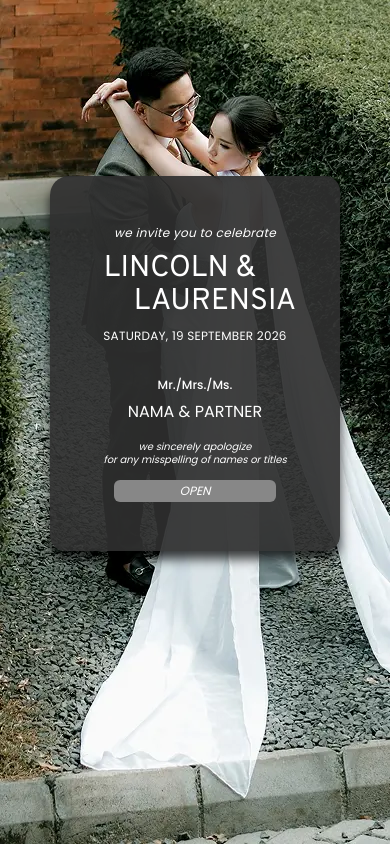
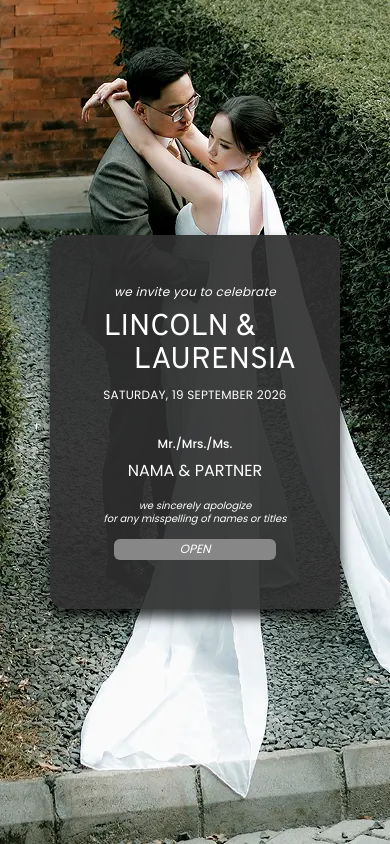
Before and after one commit to Riqzaalfatir/TwinkleBook, a Next.js app: page /preview in a window 390 px wide. Shown: the top 844 px of the page. Built offline with nearby package versions, Linux system fonts and the light colour scheme; grey boxes are pictures that could not be loaded.

Commit message:
update opening

```diff
--- a/src/components/templates/Lincoln-Laurensia/LoadingScreen.tsx
+++ b/src/components/templates/Lincoln-Laurensia/LoadingScreen.tsx
@@ -1,16 +1,29 @@
 "use client";
 
 import { useEffect } from "react";
+import moment from "moment";
 
 type Props = {
   progress: number;
   onDone?: () => void;
+  groomName?: string;
+  brideName?: string;
+  date?: string;
 };
 
-export default function LoadingScreen({ progress, onDone }: Props) {
+export default function LoadingScreen({
+  progress,
+  onDone,
+  groomName = "Lincoln",
+  brideName = "Laurensia",
+  date,
+}: Props) {
   const fading = progress === 100;
 
-  // Kunci scroll selama loading
+  const displayDate = date
+    ? moment(date).format("DD MMMM YYYY")
+    : "28 November 2026";
+
   useEffect(() => {
     document.body.style.overflow = "hidden";
     return () => {
@@ -34,20 +47,18 @@ export default function LoadingScreen({ progress, onDone }: Props) {
         pointerEvents: fading ? "none" : "auto",
       }}
     >
-      {/* Ornamen sudut */}
       <div className="absolute left-[6.15vw] top-[6.15vw] h-[6.15vw] w-[6.15vw] border-l border-t border-[#2F2F2F]/30 lg:left-[1.59vw] lg:top-[1.59vw] lg:h-[1.59vw] lg:w-[1.59vw]" />
       <div className="absolute right-[6.15vw] top-[6.15vw] h-[6.15vw] w-[6.15vw] border-r border-t border-[#2F2F2F]/30 lg:right-[1.59vw] lg:top-[1.59vw] lg:h-[1.59vw] lg:w-[1.59vw]" />
       <div className="absolute bottom-[6.15vw] left-[6.15vw] h-[6.15vw] w-[6.15vw] border-b border-l border-[#2F2F2F]/30 lg:bottom-[1.59vw] lg:left-[1.59vw] lg:h-[1.59vw] lg:w-[1.59vw]" />
       <div className="absolute bottom-[6.15vw] right-[6.15vw] h-[6.15vw] w-[6.15vw] border-b border-r border-[#2F2F2F]/30 lg:bottom-[1.59vw] lg:right-[1.59vw] lg:h-[1.59vw] lg:w-[1.59vw]" />
 
-      {/* Konten */}
       <div className="relative z-10 flex flex-col items-center px-8 text-center text-[#2F2F2F]">
         <p className="text-[3.08vw] font-light italic tracking-[0.2em] text-[#2F2F2F]/70 lg:text-[0.86vw]">
           The Wedding of
         </p>
 
         <h1 className="mt-[2.56vw] text-[8vw] font-semibold uppercase leading-[1.3] tracking-wide lg:mt-[0.66vw] lg:text-[2.51vw]">
-          Lincoln
+          {groomName}
         </h1>
 
         <p className="my-[1px] text-[6vw] font-light leading-none lg:text-[1.85vw]">
@@ -55,14 +66,13 @@ export default function LoadingScreen({ progress, onDone }: Props) {
         </p>
 
         <h1 className="text-[8vw] font-semibold uppercase leading-[1.3] tracking-wide lg:text-[2.51vw]">
-          Laurensia
+          {brideName}
         </h1>
 
-        <p className="mt-[3.59vw] text-[2.82vw] tracking-[0.15em] text-[#2F2F2F]/70 lg:mt-[0.93vw] lg:text-[0.79vw]">
-          28 NOVEMBER 2026
+        <p className="mt-[3.59vw] text-[2.82vw] uppercase tracking-[0.15em] text-[#2F2F2F]/70 lg:mt-[0.93vw] lg:text-[0.79vw]">
+          {displayDate}
         </p>
 
-        {/* Progress bar */}
         <div className="mt-[9.23vw] h-[1px] w-[46vw] overflow-hidden rounded-full bg-[#2F2F2F]/15 lg:mt-[2.38vw] lg:w-[14.55vw]">
           <div
             className="h-full rounded-full bg-[#2F2F2F] transition-all duration-300 ease-out"
--- a/src/components/templates/Lincoln-Laurensia/Opening.tsx
+++ b/src/components/templates/Lincoln-Laurensia/Opening.tsx
@@ -16,6 +16,7 @@ type OpeningProps = {
   namaTamu?: string;
   groomName?: string;
   brideName?: string;
+  eventDate?: string;
   popUpIconImageData?: ImageData | null;
   hashTag?: string;
 };
@@ -34,6 +35,7 @@ const Opening = ({
   namaTamu = "",
   groomName = "David",
   brideName = "Natasya",
+  eventDate = "Saturday, 19 September 2026",
   popUpIconImageData = null,
   hashTag = "oVIDSYAllytogether",
 }: OpeningProps) => {
@@ -71,8 +73,7 @@ const Opening = ({
           animate={{ opacity: 1 }}
           exit={{ opacity: 0 }}
           transition={{ duration: 0.7, ease: "easeInOut" }}
-          className="fixed inset-0 z-[100] flex justify-center items-start pt-[45vw] px-[16px] lg:items-center lg:pt-0"
-        >
+className="fixed inset-0 z-[100] flex justify-center items-center px-[4.103vw] lg:pt-0"        >
           <div className="absolute inset-0 z-0 bg-[#2F2F2F]">
             <div className="relative aspect-[390/844] w-full lg:hidden">
               <Image
@@ -97,39 +98,39 @@ const Opening = ({
             initial={false}
             animate={{ opacity: 1, scale: 1, y: 0 }}
             exit="exit"
-            className="relative antialiased bg-[#2F2F2F]/[0.92] lg:bg-[#2F2F2F]/[0.86] rounded-[15px] rounded-tl-[19px] lg:rounded-[23.39px] lg:rounded-tl-[29.62px] overflow-hidden w-[290px] max-w-[290px] lg:w-[452.15px] lg:max-w-[452.15px] flex flex-col z-[100] [box-shadow:0px_8px_11.6px_0px_rgba(0,0,0,0.76)] lg:[box-shadow:0px_12.47px_18.09px_0px_rgba(0,0,0,0.54)]"
+            className="relative antialiased bg-[#2F2F2F]/[0.92] lg:bg-[#2F2F2F]/[0.86] rounded-[3.846vw] rounded-tl-[4.872vw] lg:rounded-[23.39px] lg:rounded-tl-[29.62px] overflow-hidden w-[74.359vw] max-w-[74.359vw] lg:w-[452.15px] lg:max-w-[452.15px] flex flex-col z-[100] [box-shadow:0px_2.051vw_2.974vw_0px_rgba(0,0,0,0.76)] lg:[box-shadow:0px_12.47px_18.09px_0px_rgba(0,0,0,0.54)]"
           >
-            <div className="relative z-20 flex flex-col items-center text-center pt-[48px] lg:pt-[90px] pb-[49px] lg:pb-[67px] overflow-hidden">
-              <p className="relative z-10 font-poppins text-[12px] lg:text-[18px] text-white italic tracking-wide">
+            <div className="relative z-20 flex flex-col items-center text-center pt-[12.308vw] lg:pt-[90px] pb-[12.564vw] lg:pb-[67px] overflow-hidden">
+              <p className="relative z-10 font-poppins text-[3.077vw] lg:text-[18px] text-white italic tracking-wide">
                 we invite you to celebrate
               </p>
 
-              <h1 className="relative z-10 font-overpass text-[30px] lg:text-[46px] text-white break-words max-w-[280px] lg:max-w-[320px] mt-[10px] lg:mt-[19px] leading-[33px] lg:leading-[47px] uppercase">
-                <span className="mr-[30px] lg:mr-[50px]">{groomName} &</span>
-                <span className="block ml-[40px] lg:ml-[60px]">
+              <h1 className="relative z-10 font-overpass text-[7.692vw] lg:text-[46px] text-white break-words max-w-[71.795vw] lg:max-w-[320px] mt-[2.564vw] lg:mt-[19px] leading-[8.462vw] lg:leading-[47px] uppercase">
+                <span className="mr-[7.692vw] lg:mr-[50px]">{groomName} &</span>
+                <span className="block ml-[10.256vw] lg:ml-[60px]">
                   {brideName}
                 </span>
               </h1>
 
-              <p className="relative z-10 font-poppins text-[12px] lg:text-[18px] tracking-[0.02em] text-white pt-[9px] lg:pt-[15px]">
-                SATURDAY, 19 SEPTEMBER 2026
+              <p className="relative z-10 font-poppins text-[3.077vw] lg:text-[18px] tracking-[0.02em] text-white uppercase pt-[2.308vw] lg:pt-[15px]">
+                {eventDate}
               </p>
 
-              <p className="relative z-10 font-poppins font-medium text-[12px] lg:text-[18px] text-white pt-[31px] lg:pt-[38px]">
+              <p className="relative z-10 font-poppins font-medium text-[3.077vw] lg:text-[18px] text-white pt-[7.949vw] lg:pt-[38px]">
                 Mr./Mrs./Ms.
               </p>
-              <p className="relative z-10 font-poppins text-[16px] lg:text-[24px] text-white pt-[8px] lg:pt-[14.86px] break-words max-w-[250px] leading-[19px] lg:leading-[20px]">
+              <p className="relative z-10 font-poppins text-[4.103vw] lg:text-[24px] text-white pt-[2.051vw] lg:pt-[14.86px] break-words max-w-[64.103vw] leading-[4.872vw] lg:leading-[20px]">
                 {displayName}
               </p>
 
-              <p className="relative z-10 font-poppins text-[10px] lg:text-[16px] text-white italic pt-[19px] lg:pt-[50.48px] leading-[13px] lg:leading-[20px]">
+              <p className="relative z-10 font-poppins text-[2.564vw] lg:text-[16px] text-white italic pt-[4.872vw] lg:pt-[50.48px] leading-[3.333vw] lg:leading-[20px]">
                 we sincerely apologize <br />
                 for any misspelling of names or titles
               </p>
 
               <button
                 onClick={handleOpen}
-                className="relative z-10 bg-[#878787] transition-colors flex items-center justify-center text-white w-[162px] h-[22px] lg:w-[253px] lg:h-[31px] rounded-[6px] lg:rounded-[9.35px] uppercase font-poppins italic text-[12px] lg:text-[18px] mt-[14px] lg:mt-[20px]"
+                className="relative z-10 bg-[#878787] transition-colors flex items-center justify-center text-white w-[41.538vw] h-[5.641vw] lg:w-[253px] lg:h-[31px] rounded-[1.538vw] lg:rounded-[9.35px] uppercase font-poppins italic text-[3.077vw] lg:text-[18px] mt-[3.59vw] lg:mt-[20px]"
               >
                 <span>OPEN</span>
               </button>
--- a/src/components/templates/Lincoln-Laurensia/index.tsx
+++ b/src/components/templates/Lincoln-Laurensia/index.tsx
@@ -1,5 +1,6 @@
 "use client";
 
+import moment from "moment";
 import React, { useState, useEffect, useMemo } from "react";
 import { poppins, overpass } from "./fonts/fonts";
 import Header from "./Header";
@@ -25,14 +26,14 @@ type LincolnLaurensiaProps = {
   dataValidation?: unknown;
 };
 
+const DEFAULT_EVENT_DATE = "Saturday, 19 September 2026";
+
 const LincolnLaurensia = ({ data }: LincolnLaurensiaProps) => {
   const [start, setStart] = useState(false);
   const [showLoading, setShowLoading] = useState(true);
 
   const galleryData = data?.dataContent?.galleryImageData;
 
-  // Foto galeri dari API -> ikut di-preload.
-  // Tambahkan .slice(0, 3) kalau mau preload 3 foto pertama saja.
   const galleryImages = useMemo(() => {
     if (!Array.isArray(galleryData)) return [];
     return galleryData
@@ -61,6 +62,10 @@ const LincolnLaurensia = ({ data }: LincolnLaurensiaProps) => {
 
   const groomName = data?.dataEvent?.groomName ?? "Lincoln";
   const brideName = data?.dataEvent?.brideName ?? "Laurensia";
+
+  const eventDate = data?.dataEvent?.date
+    ? moment(data.dataEvent.date).format("dddd, DD MMMM YYYY")
+    : DEFAULT_EVENT_DATE;
 
   const hashTagRaw = data?.dataEvent?.hashTag;
   const hashTag =
@@ -91,6 +96,7 @@ const LincolnLaurensia = ({ data }: LincolnLaurensiaProps) => {
           namaTamu={namaTamu}
           groomName={groomName}
           brideName={brideName}
+          eventDate={eventDate}
           popUpIconImageData={data?.dataContent?.popUpIconImageData}
           hashTag={hashTag}
         />
@@ -104,6 +110,9 @@ const LincolnLaurensia = ({ data }: LincolnLaurensiaProps) => {
         <LoadingScreen
           progress={progress}
           onDone={() => setShowLoading(false)}
+          groomName={groomName}
+          brideName={brideName}
+          date={data?.dataEvent?.date}
         />
       )}
     </div>
```
